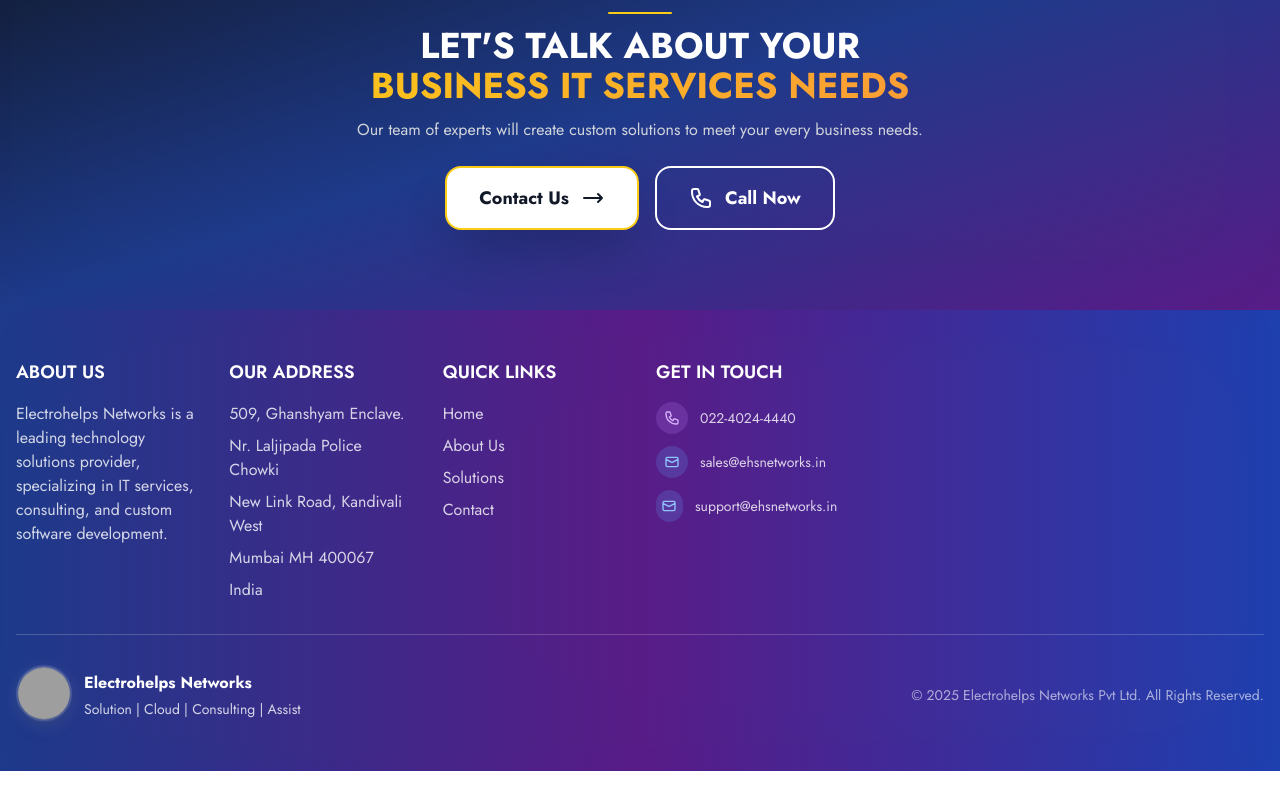
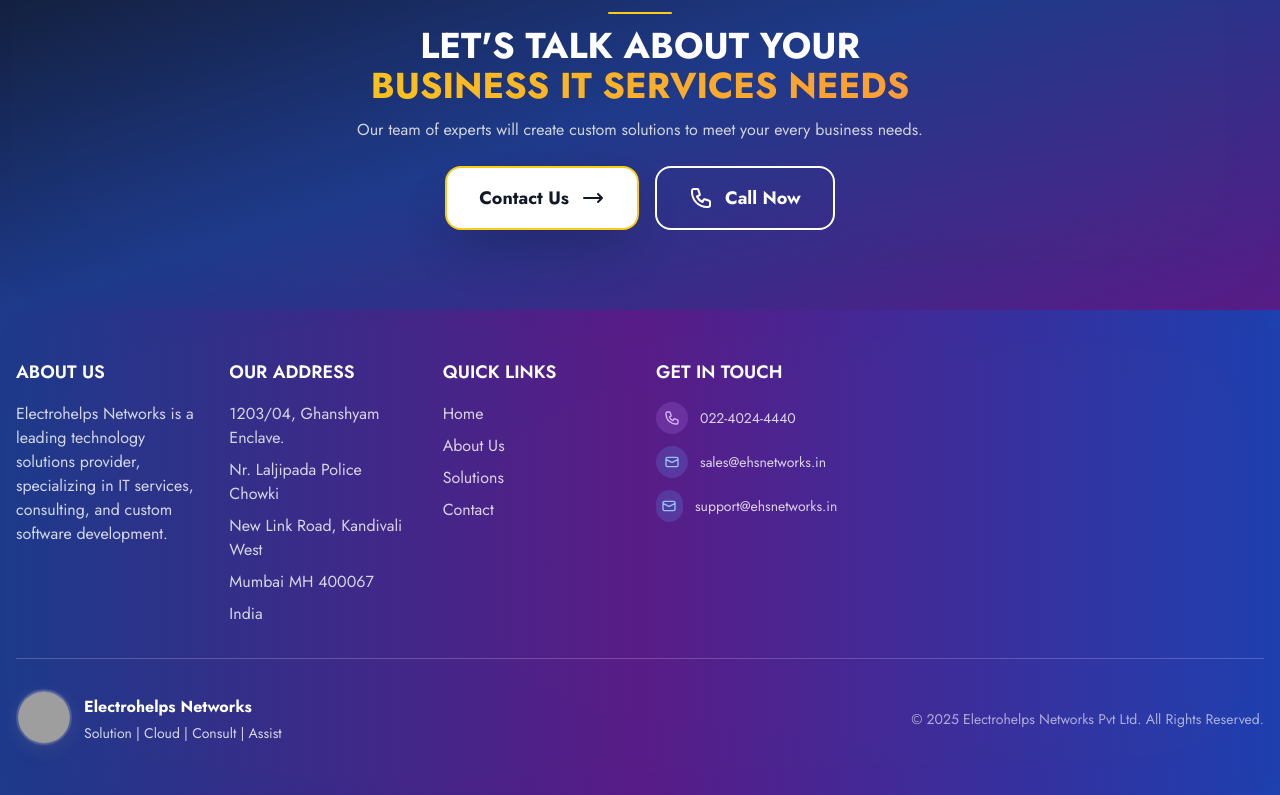
Before and after one commit to Vamshik1403/ehsnetworks-website, a Next.js app in the folder frontend/: page / in a window 1280 px wide. Shown: the part 4135-4930 px from the top of the page. Before the commit the page ends 4906 px from the top, so only its background shows below. Built offline with nearby package versions, Linux system fonts and the light colour scheme; grey boxes are pictures that could not be loaded.

Commit message:
Update footer address and service description

```diff
--- a/frontend/app/components/Footer.jsx
+++ b/frontend/app/components/Footer.jsx
@@ -56,7 +56,7 @@
           <div className="animate-fade-in-up">
             <h3 className="text-lg font-semibold mb-4 text-white">OUR ADDRESS</h3>
             <div className="space-y-2 text-white/80">
-              <p>509, Ghanshyam Enclave.</p>
+              <p>1203/04, Ghanshyam Enclave.</p>
               <p>Nr. Laljipada Police Chowki</p>
               <p>New Link Road, Kandivali West</p>
               <p>Mumbai MH 400067</p>
@@ -276,7 +276,7 @@
                 Electrohelps Networks
               </h2>
               <p className="text-sm text-white/80 hover:text-white/90 transition-colors duration-300">
-                Solution | Cloud | Consulting | Assist
+                Solution | Cloud | Consult | Assist
               </p>
             </div>
           </div>
```
